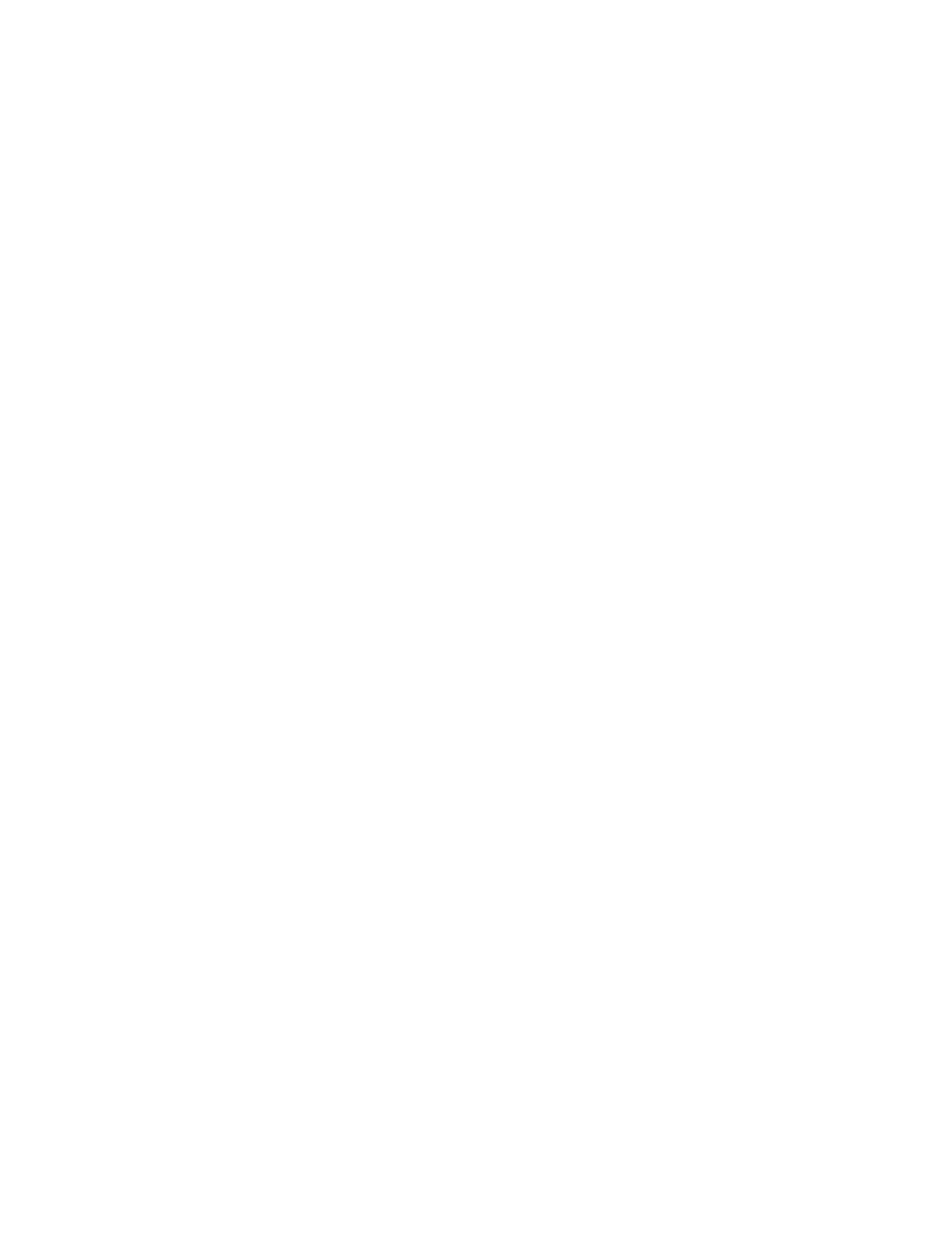
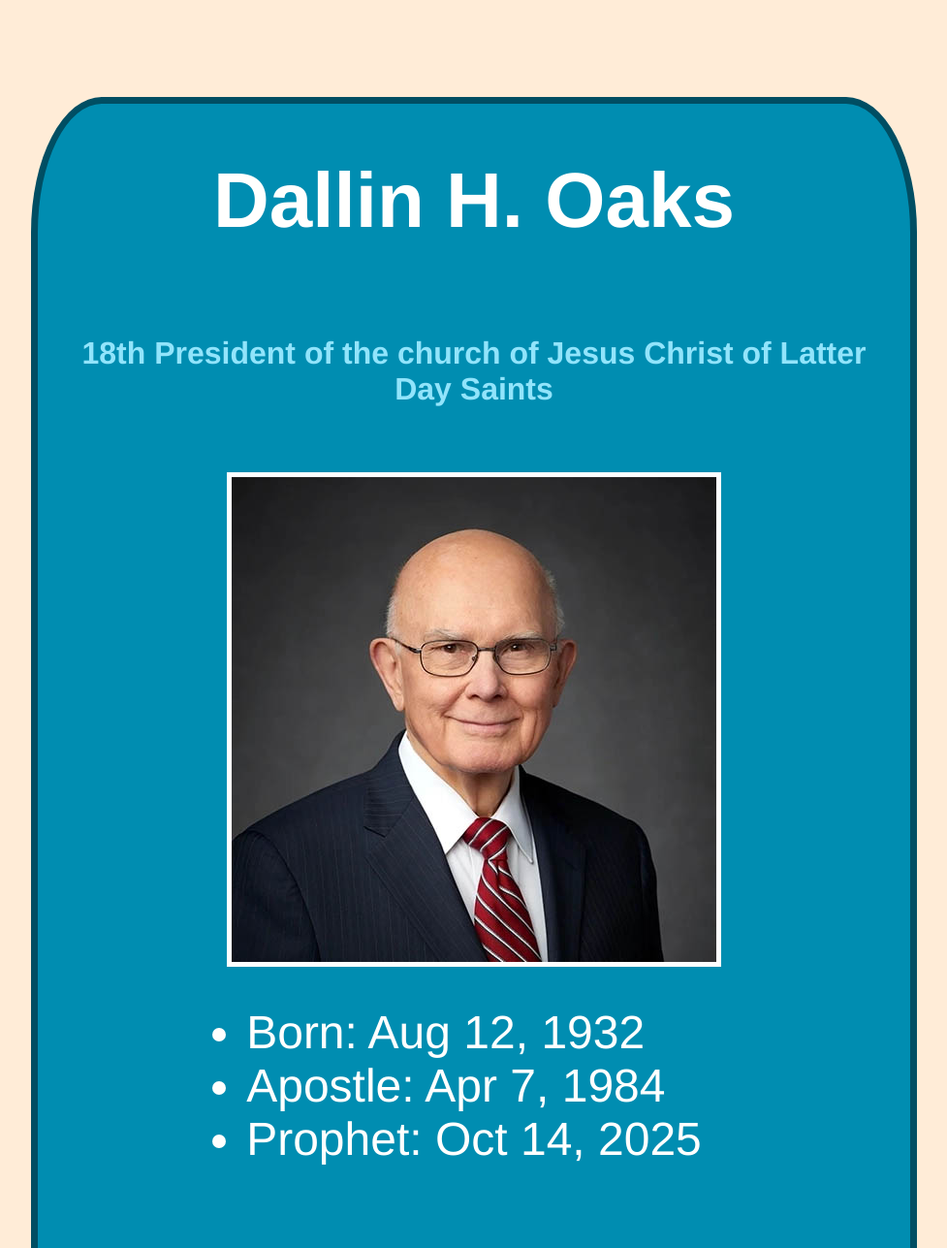
Before and after one commit to csmithuser/wdd130, a plain HTML site: page ice/prophet_card/index.html in a window 1280 px wide. Shown: the top 1287 px of the page at 97% size, without its empty margins (151-1128 px from the left). Before the commit the page ends 800 px from the top, so only its background shows below. Drawn offline with Linux system fonts and the light colour scheme; files that its build step writes are made by us from their sources.

Commit message:
porphet_card : finished

```diff
--- a/ice/prophet_card/index.html
+++ b/ice/prophet_card/index.html
@@ -3,12 +3,22 @@
 <head>
     <meta charset="UTF-8">
     <meta name="viewport" content="width=device-width, initial-scale=1.0">
-    <link rel="stylesheet" href="prophet_card/style.css">
+    <link rel="stylesheet" href="style.css">
     <title>Prophet Card</title>
 </head>
 <body>
     <main>
-
+        <div id="card">
+            <h1 id="title">Dallin H. Oaks</h1>
+            <h2 id="subtitle">18th President of the church of Jesus Christ of Latter Day Saints</h2>
+            <img id="oaks" src="images/dallin_oaks.jpg">
+            <ul>
+                <li>Born: Aug 12, 1932</li>
+                <li>Apostle: Apr 7, 1984</li>
+                <li>Prophet: Oct 14, 2025</li>
+            </ul>
+            <p id="quote">“In contrast to the institutions of the world, which teach us to KNOW something, the gospel of Jesus Christ challenges us to BECOME something...The gospel of Jesus Christ is the plan by which we can become what children of god are supposed to become...Charity is something one becomes. ”</p>
+        </div>
     </main>
 </body>
 </html>
--- a/ice/prophet_card/style.css
+++ b/ice/prophet_card/style.css
@@ -0,0 +1,51 @@
+body{
+    font-family: Helvetica, sans-serif;
+    background-color: #ffecd7;
+}
+
+#card{
+    margin: 100px auto;
+    background-color: #008db1;
+    width: 900px;
+    border: 7px solid #004e63;
+    border-radius: 8%;
+}
+
+#title{
+    color: #fffffe;
+    text-align: center;
+    font-size: 5em;
+}
+
+#subtitle{
+    text-align: center;
+    color: #91e4fb;
+    font-size: 2em;
+    padding: 40px;
+}
+
+
+img{
+    align-self: center;
+    border: 5px solid white;
+    display: block;
+  margin-left: auto;
+  margin-right: auto;
+    width: 500px;
+}
+
+ul{
+    color: #fffffe;
+    width: fit-content;
+    margin: 0 auto;
+    padding: 40px;
+    font-size: 3em;
+}
+
+#quote{
+    font-family: "Brush Script MT";
+    color: #ffd783;
+    font-size: 3em;
+    text-align: center;
+    padding: 30px;
+}
```
Also changed, not shown: ice/prophet_card/images/dallin_oaks.jpg (added), wwr/images/dallin_oaks.jpg (added), 4 other files.
